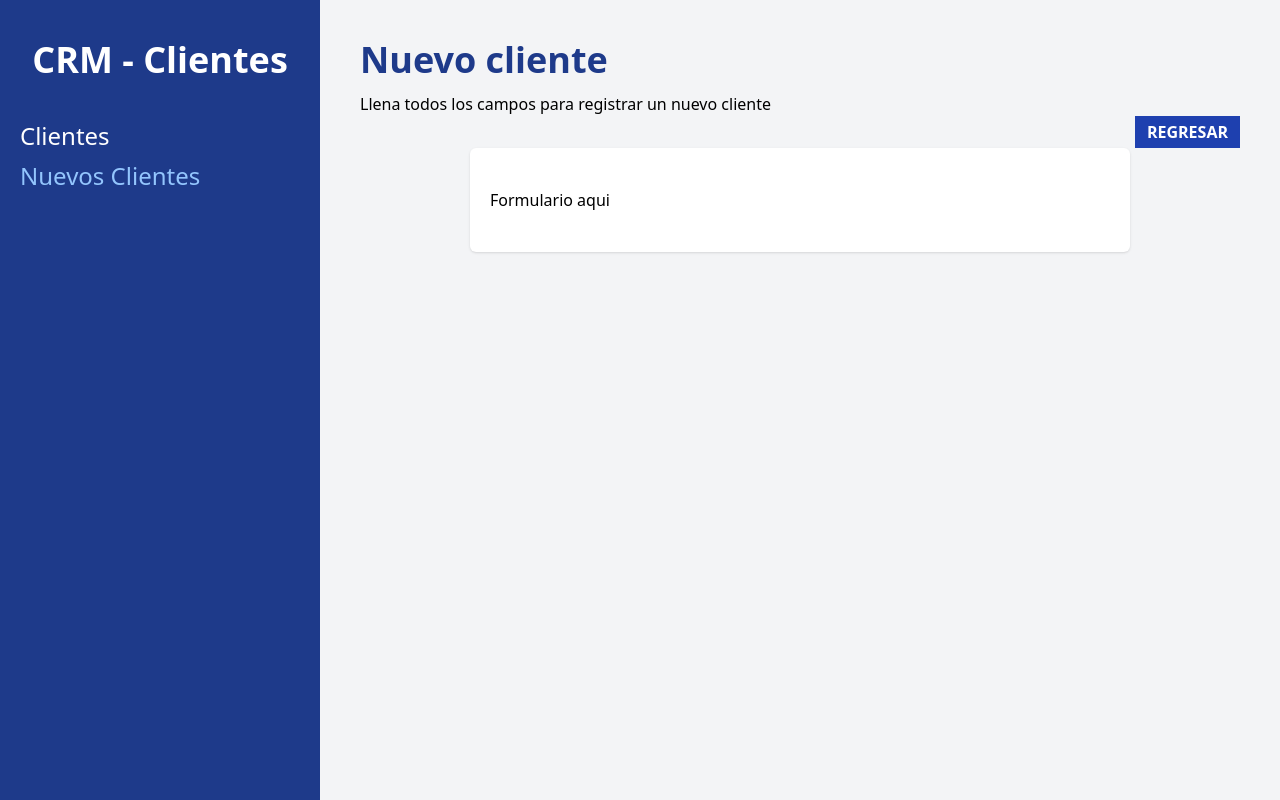
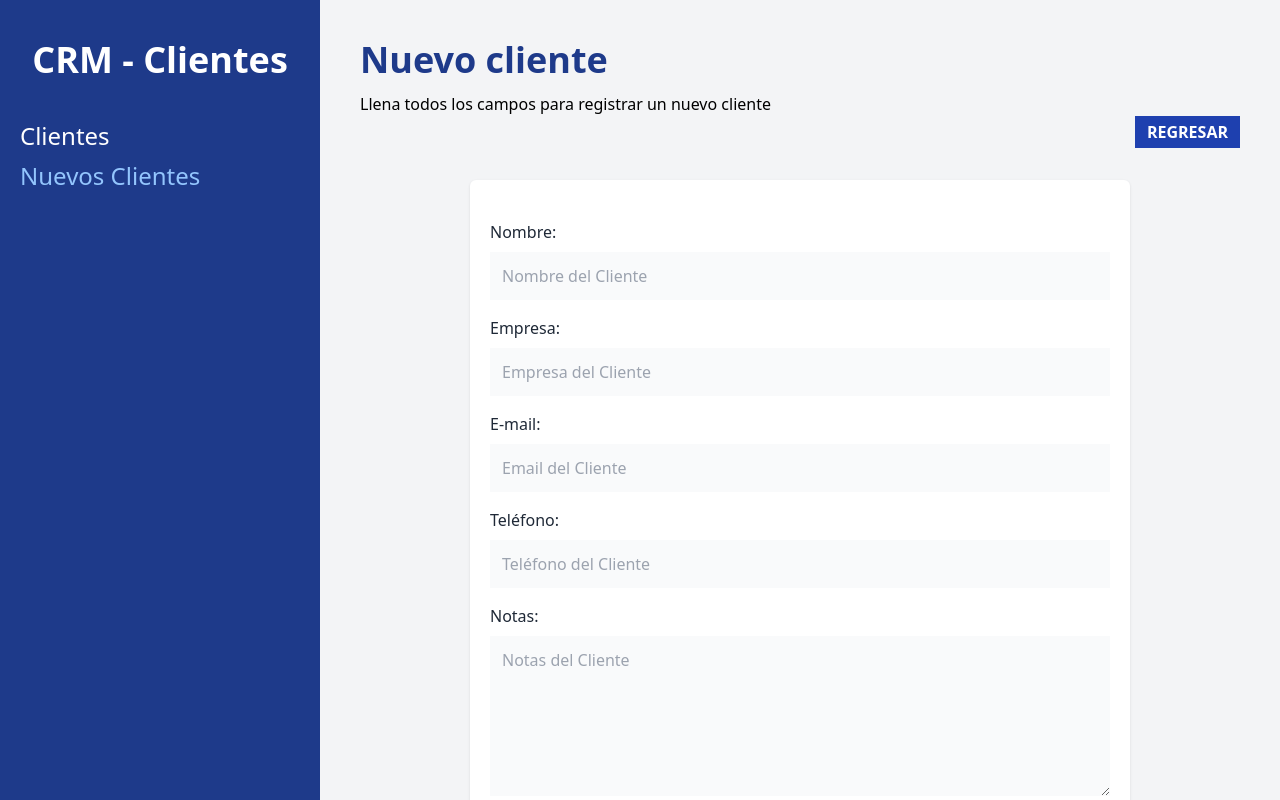
Before and after one commit to Wbahoque09/Proyectos-React, a React (Vite) app in the folder crm-react/: page /clientes/nuevo in a window 1280 px wide. Built offline with nearby package versions, Linux system fonts and the light colour scheme.

Commit message:
Se agrega el formulario

```diff
--- /dev/null
+++ b/crm-react/src/components/Formulario.jsx
@@ -0,0 +1,82 @@
+
+
+export const Formulario = ({cliente}) => {
+    return (
+        <>
+            <div className="mb-4">
+                <label
+                    className="text-gray-800"
+                    htmlFor="nombre"
+                > Nombre:
+                </label>
+                <input
+                    id="nombre"
+                    type="text"
+                    className="mt-2 block w-full p-3 bg-gray-50"
+                    placeholder="Nombre del Cliente"
+                    name="nombre"
+                />
+            </div>
+            <div className="mb-4">
+                <label
+                    className="text-gray-800"
+                    htmlFor="empresa"
+                >Empresa:
+                </label>
+                <input
+                    id="empresa"
+                    type="text"
+                    className="mt-2 block w-full p-3 bg-gray-50"
+                    placeholder="Empresa del Cliente"
+                    name="empresa"
+                />
+            </div>
+
+            <div className="mb-4">
+                <label
+                    className="text-gray-800"
+                    htmlFor="email"
+                >E-mail:
+                </label>
+                <input
+                    id="email"
+                    type="email"
+                    className="mt-2 block w-full p-3 bg-gray-50"
+                    placeholder="Email del Cliente"
+                    name="email"
+                />
+            </div>
+
+            <div className="mb-4">
+                <label
+                    className="text-gray-800"
+                    htmlFor="telefono"
+                >Teléfono:
+                </label>
+                <input
+                    id="telefono"
+                    type="tel"
+                    className="mt-2 block w-full p-3 bg-gray-50"
+                    placeholder="Teléfono del Cliente"
+                    name="telefono"
+                />
+            </div>
+
+            <div className="mb-4">
+                <label
+                    className="text-gray-800"
+                    htmlFor="notas"
+                >Notas:
+                </label>
+                <textarea
+                    as="textarea"
+                    id="notas"
+                    type="text"
+                    className="mt-2 block w-full p-3 bg-gray-50 h-40 align-self"
+                    placeholder="Notas del Cliente"
+                    name="notas"
+                />
+            </div>
+        </>
+    )
+}
--- a/crm-react/src/pages/NuevoCliente.jsx
+++ b/crm-react/src/pages/NuevoCliente.jsx
@@ -1,4 +1,5 @@
 import {useNavigate} from 'react-router-dom';
+import { Formulario } from '../components/Formulario';
 
 export const NuevoCliente = () => {
 
@@ -19,9 +20,16 @@
                 </button>
             </div>
 
-            <div className="bg-white shadow rounded-md md:w-3/4 mx-auto px-5 py-10">
-                <p>Formulario aqui</p>
+            <div className="bg-white shadow rounded-md md:w-3/4 mx-auto px-5 py-10 mt-8">
+                <form >
+                    <Formulario />
 
+                    <input
+                        type="submit"
+                        className="mt-5 w-full bg-blue-800 p-3 uppercase font-bold text-white text-lg"
+                        value="Registrar Cliente"
+                    />
+                </form>
             </div>
         </>
     )
```
